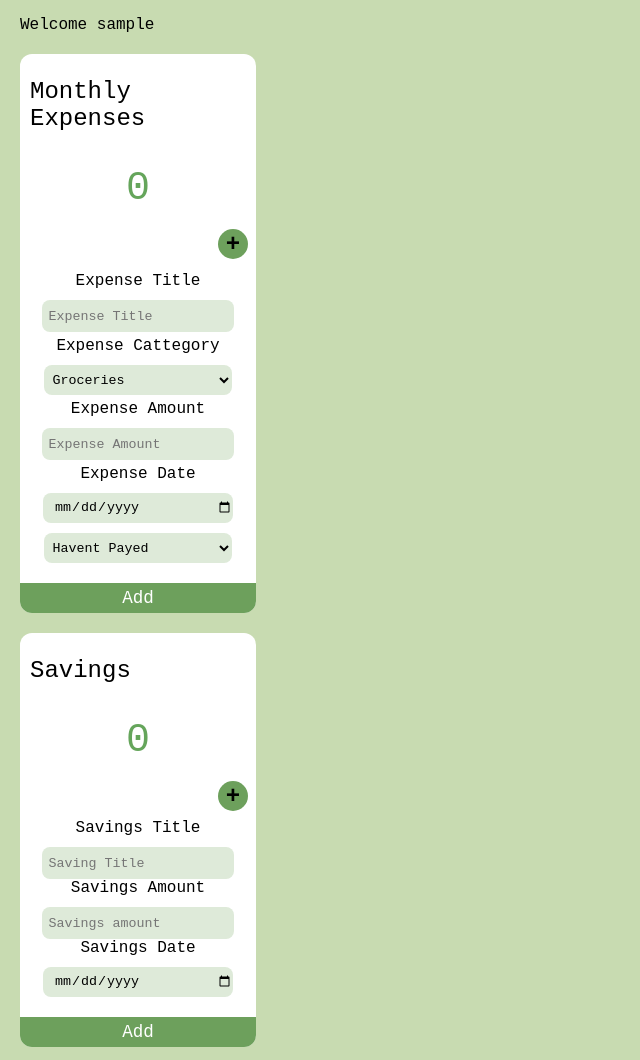
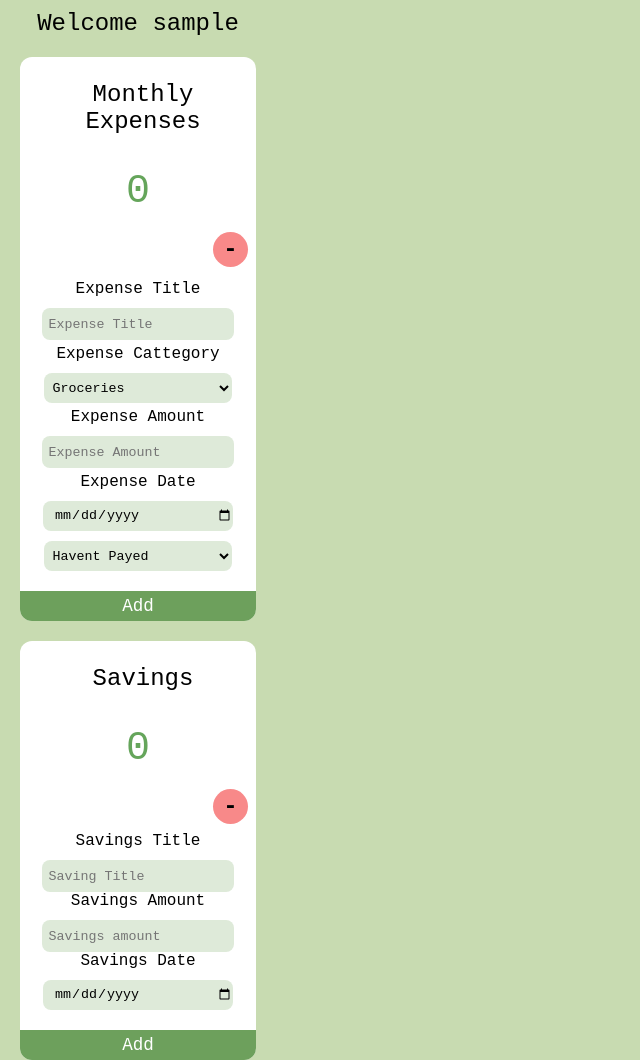
Before and after one commit to Mike1938/Financially-Free, a Flask app: page /dashboard in a window 1280 px wide. Shown: the part 50-1110 px from the top of the page, without its empty margins (0-640 px from the left). Run offline with Flask 2, Linux system fonts and the light colour scheme; the visitor is signed in with stand-in values (Sample User, id 1); data comes from the database, SQL or seed files in the repository.

Commit message:
Kept working on dashboard forms, changed some styles and work on event listeners on js to make the form hide when not using and change button style that is used for expanding

```diff
--- a/financiallyFree/static/css/styles.css
+++ b/financiallyFree/static/css/styles.css
@@ -298,6 +298,10 @@ footer ul a{
 #dashboardBody{
     background-color: #C8DBB1;
 }
+#userName{
+    font-size: 1.5rem;
+    margin: 10px;
+}
 .cards{
     display: flex;
     flex-direction: column;
@@ -313,6 +317,7 @@ footer ul a{
 }
 #dashForms{
     margin-left: 20px;
+    text-align: center;
 }
 .formTitles{
     margin-left: 10px;
@@ -320,12 +325,12 @@ footer ul a{
 }
 #dashForms .plusButton{
     border-radius: 50%;
-    height: 30px;
-    width: 30px;
+    height: 35px;
+    width: 35px;
     font-size: 1.5rem;
     font-weight: 700;
     border: none;
-    background-color: #6DA05C;
+    background-color: #F88989;
     margin: 8px;
     transition: all ease-in 200ms;
     align-self: flex-end;
@@ -362,6 +367,17 @@ footer ul a{
     border-bottom-right-radius: 12px;
     color: #fff;
     font-size: 1.1rem;
+    transition: all ease-in 200ms;
+}
+#dashExpenseForm button:hover, #savingForm button:hover{
+    cursor: pointer;
+    background-color: #89C878;
+}
+.hideForm{
+    display: none !important;
+}
+.greenButton{
+    background-color: #6DA05C !important;
 }
 @media(max-width: 880px){
     #landingSec{
--- a/financiallyFree/static/js/dashboard.js
+++ b/financiallyFree/static/js/dashboard.js
@@ -0,0 +1,24 @@
+const exExpandButton = document.querySelector("#expenseEx");
+const savExpandButton = document.querySelector("#savingEx");
+const expenseForm = document.querySelector("#dashExpenseForm");
+const savingForm = document.querySelector("#savingForm");
+
+const checkButton = (data)=>{
+    if (data.textContent === "-"){
+        data.textContent = "+";
+    }else{
+        data.textContent = "-";
+    }
+    data.classList.toggle("greenButton")
+}
+
+exExpandButton.addEventListener('click', ()=>{
+    expenseForm.classList.toggle("hideForm")
+    checkButton(exExpandButton);
+
+})
+
+savExpandButton.addEventListener('click', ()=>{
+    savingForm.classList.toggle("hideForm");
+    checkButton(savExpandButton);
+})
--- a/financiallyFree/templates/dashboard.html
+++ b/financiallyFree/templates/dashboard.html
@@ -21,11 +21,11 @@
     </nav>
     <section id="dashboard">
         <aside id="dashForms">
-            <p>Welcome {{g.user['username']}}</p>
+            <p id="userName">Welcome {{g.user['username']}}</p>
             <div class ="cards" id="expenses">
                 <p class="formTitles">Monthly Expenses</p>
                 <p class="amounts" id="expenseAmount">0</p>
-                <button class="plusButton">+</button>
+                <button id="expenseEx" class="plusButton">-</button>
                 <form id="dashExpenseForm" method="post" autocomplete="off">
                     <label for="eTitle">Expense Title</label>
                     <input name="expenseTitle" id="eTitle" type="text" placeholder="Expense Title">
@@ -47,7 +47,7 @@
             <div class="cards" id="savings">
                 <p class="formTitles">Savings</p>
                 <p class="amounts" id="savingsAmount">0</p>
-                <button class="plusButton">+</button>
+                <button id="savingEx" class="plusButton">-</button>
                 <form id="savingForm" method="post" autocomplete="off">
                     <label for="sTitle">Savings Title</label>
                     <input id="sTitle" name="savingTitle" type="text" placeholder="Saving Title">
```
